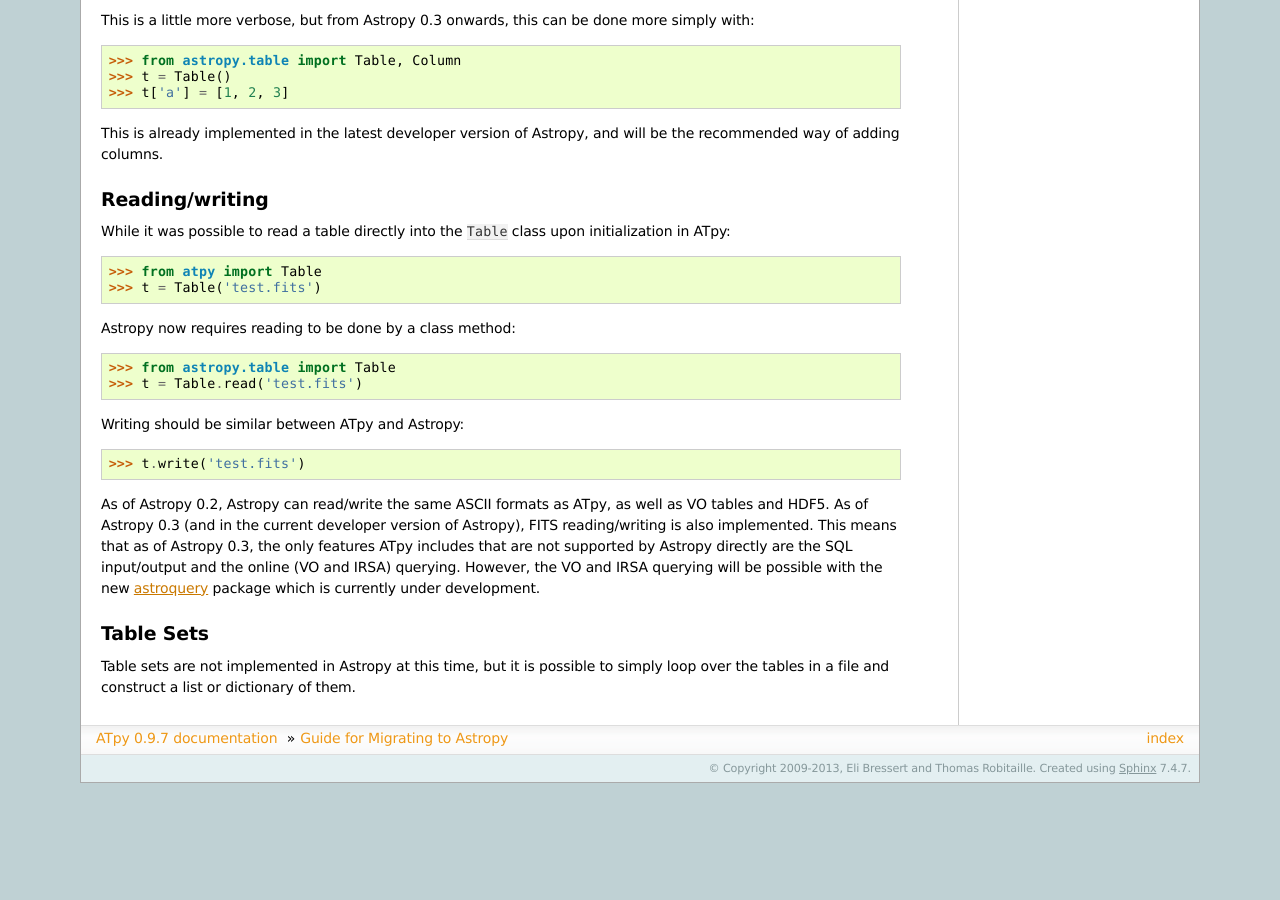
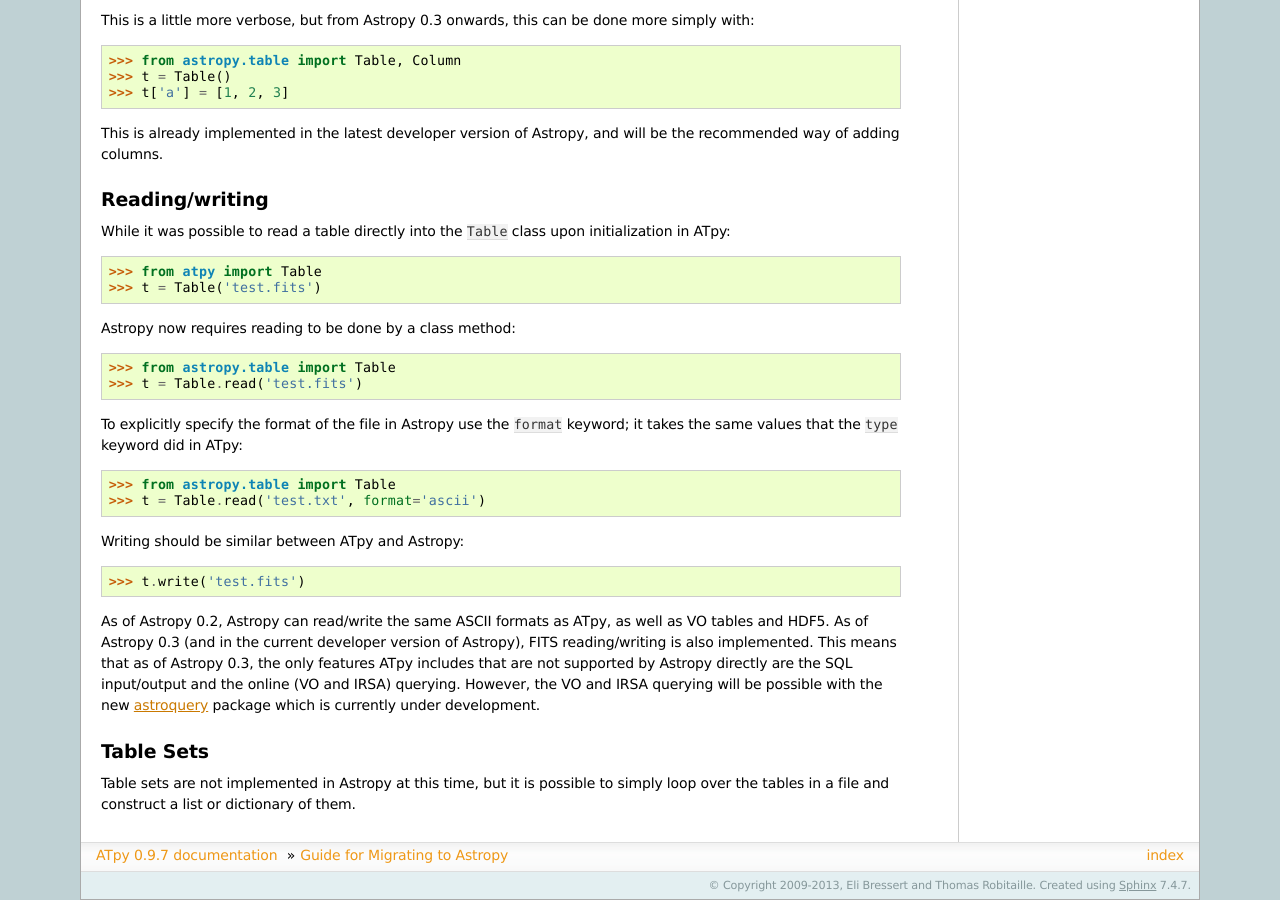
Before and after one commit to atpy/atpy, a Sphinx documentation site: the page built from docs/migration.rst, in a window 1280 px wide and 900 px high, scrolled down 668 px. Built offline with Sphinx 7.4.7, drawn with Linux system fonts in a browser that asks for light colours; before the commit the page ends 1451 px from its top, so only the background shows below that.

Commit message:
Mention change from type to format keyword in atpy migration guide
FIxes #69

```diff
--- a/docs/migration.rst
+++ b/docs/migration.rst
@@ -61,6 +61,12 @@
     >>> from astropy.table import Table
     >>> t = Table.read('test.fits')
 
+To explicitly specify the format of the file in Astropy use the
+``format`` keyword; it takes the same values that the ``type`` keyword did in ATpy::
+
+    >>> from astropy.table import Table
+    >>> t = Table.read('test.txt', format='ascii')
+
 Writing should be similar between ATpy and Astropy::
 
     >>> t.write('test.fits')
```
